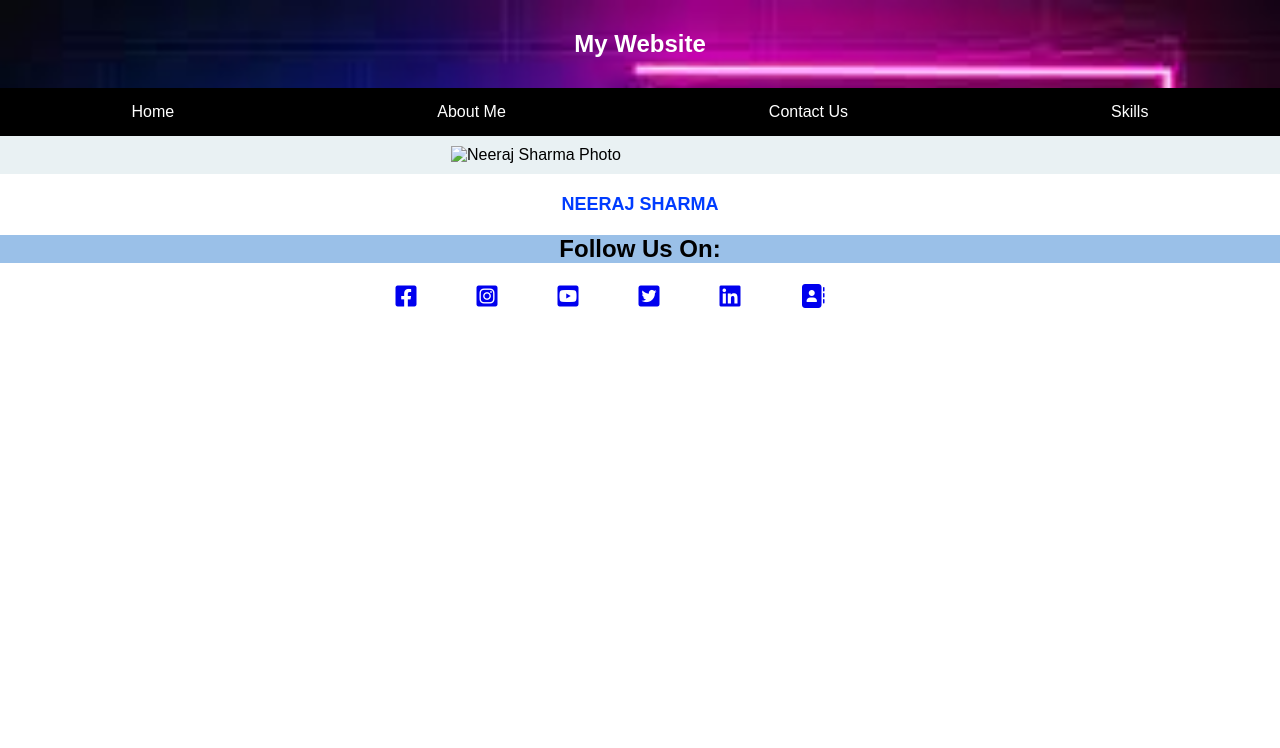
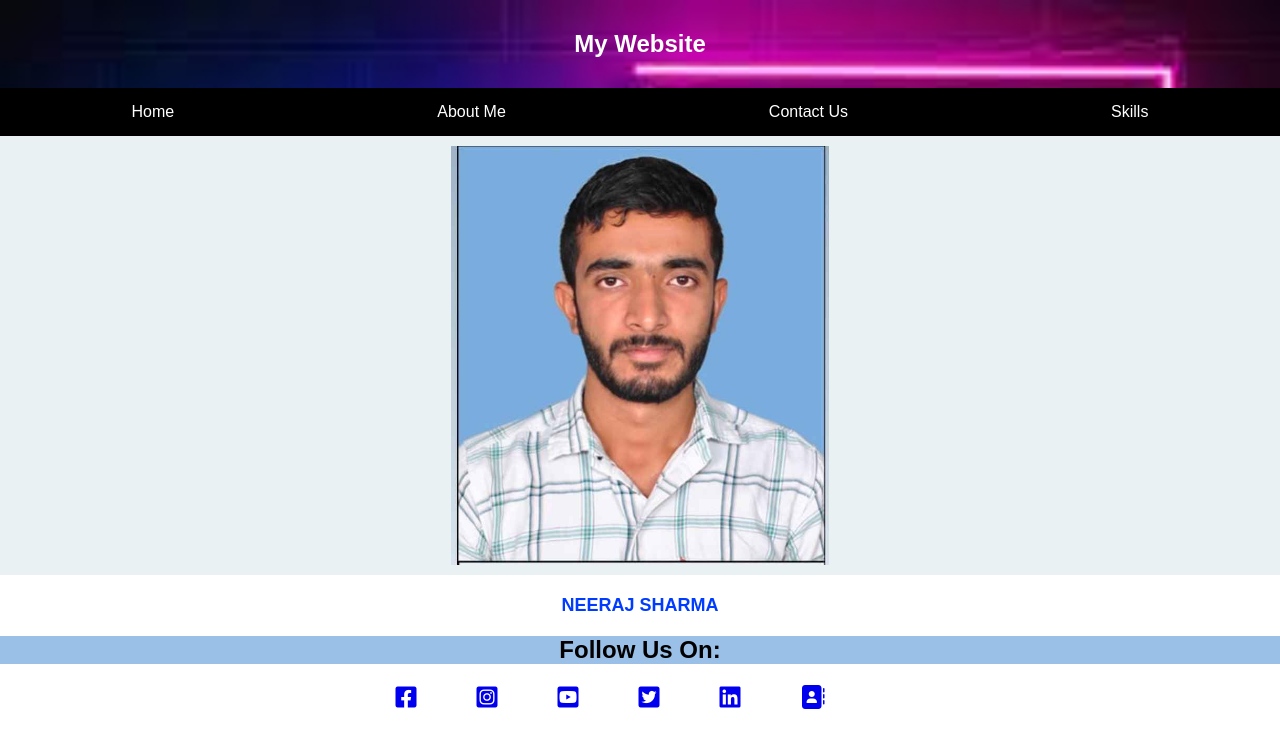
Before and after one commit to Neeraj-Sharma133/WDAssignment, a plain HTML site: page index.html in a window 1280 px wide. Drawn offline with Linux system fonts and the light colour scheme; the site is published under a folder, as on GitHub Pages, so addresses that start at the root find nothing.

Commit message:
Update index.html

```diff
--- a/index.html
+++ b/index.html
@@ -116,7 +116,7 @@
     </nav>
 
     <div class="photosh">
-        <img class="neeraj-photo" src="/Neeraj Photo.jpg" alt="Neeraj Sharma Photo">
+        <img class="neeraj-photo" src="Neeraj Photo.jpg" alt="Neeraj Sharma Photo">
     </div>
 
     <div class="content"><strong>NEERAJ SHARMA</strong>  </div>
```
